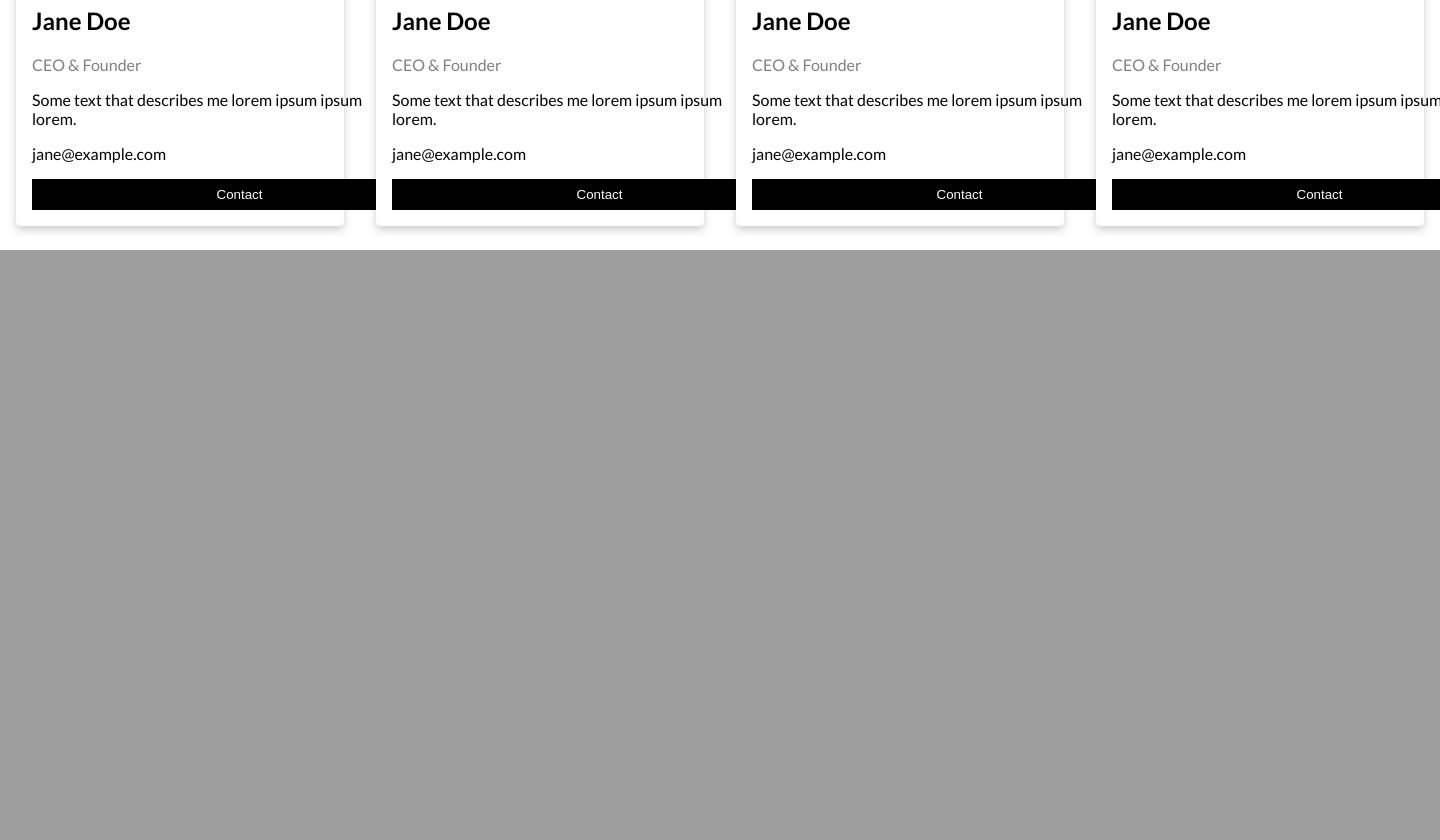
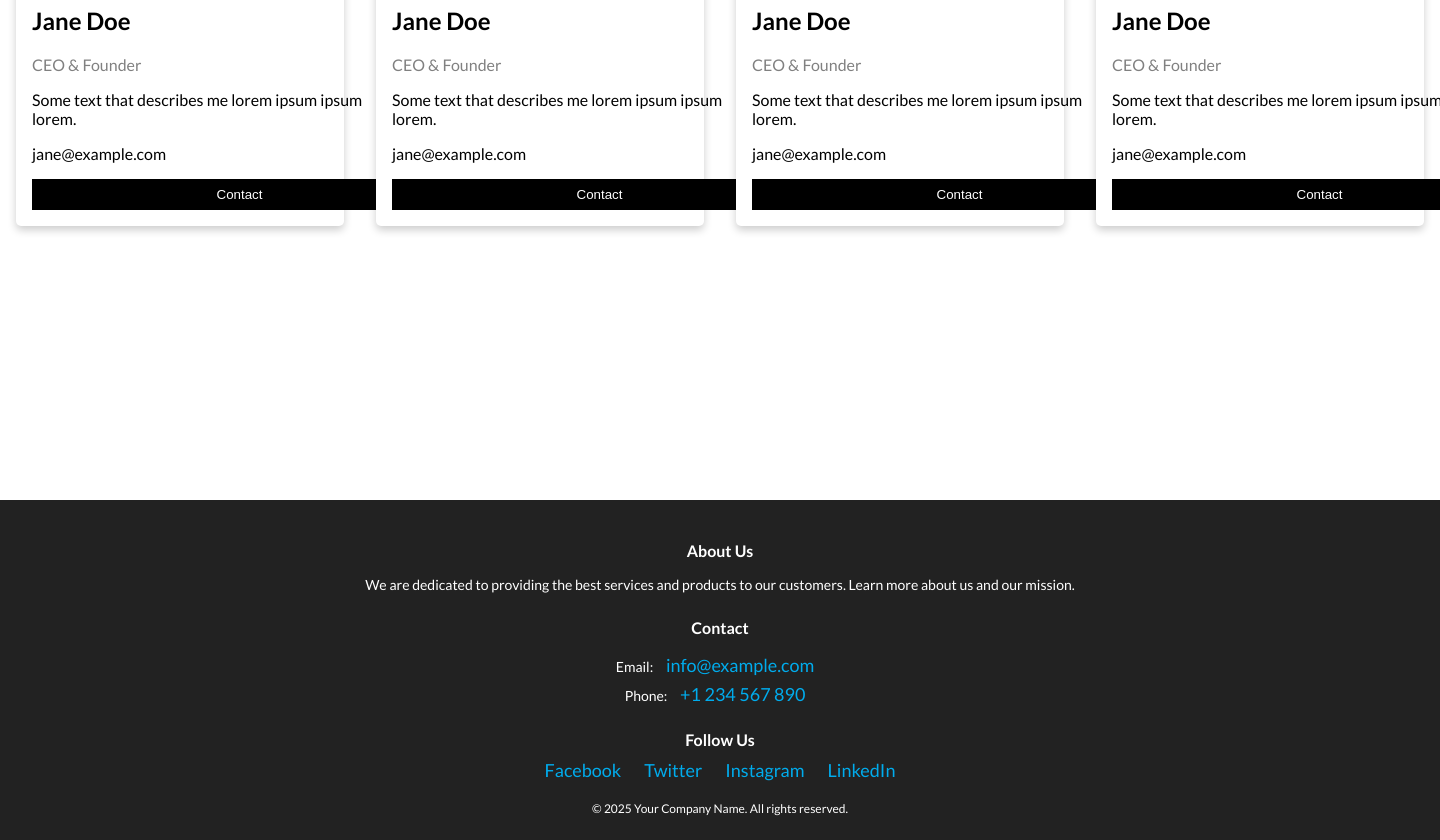
Before and after one commit to Zack-bug/Vegetable-, a PHP site: page /Homepage.html in a window 1440 px wide; the page is wider, and only the part inside the window is pictured. Shown: the part 866-1706 px from the top of that part. Before the commit the page ends 1116 px from the top of that part, so only its background shows below. Run offline with PHP 8.4, Linux system fonts and the light colour scheme.

Commit message:
12321
homepage footer design and code

```diff
--- a/Homepage.html
+++ b/Homepage.html
@@ -115,5 +115,36 @@
         </div>
       </section>
     </main>
+    <footer class="footer_home">
+      <div class="footer_home-container">
+        <div class="footer_home-section">
+          <h4>About Us</h4>
+          <p>
+            We are dedicated to providing the best services and products to our
+            customers. Learn more about us and our mission.
+          </p>
+        </div>
+
+        <div class="footer_home-section">
+          <h4>Contact</h4>
+          <p>
+            Email: <a href="mailto:info@example.com">info@example.com</a><br />
+            Phone: <a href="tel:+1234567890">+1 234 567 890</a>
+          </p>
+        </div>
+
+        <div class="footer_home-section">
+          <h4>Follow Us</h4>
+          <a href="https://facebook.com" target="_blank">Facebook</a>
+          <a href="https://twitter.com" target="_blank">Twitter</a>
+          <a href="https://instagram.com" target="_blank">Instagram</a>
+          <a href="https://linkedin.com" target="_blank">LinkedIn</a>
+        </div>
+
+        <div class="footer_home-bottom">
+          <p>&copy; 2025 Your Company Name. All rights reserved.</p>
+        </div>
+      </div>
+    </footer>
   </body>
 </html>
--- a/css/styles.css
+++ b/css/styles.css
@@ -364,3 +364,47 @@
   width: 100%;
   height: 95%;
 }
+body {
+  margin: 0;
+  display: flex;
+  flex-direction: column;
+  min-height: 100vh;
+}
+
+.footer_home {
+  background-color: #222;
+  color: #fff;
+  padding: 20px 0;
+  text-align: center;
+  margin-top: auto;
+  height: max-content;
+}
+
+.footer_home-container {
+  max-width: 1200px;
+  margin: auto;
+  padding: 0 20px;
+}
+
+.footer_home-section {
+  margin-bottom: 20px;
+}
+
+.footer_home-section h4 {
+  margin-bottom: 10px;
+}
+
+.footer_home-section p {
+  font-size: 14px;
+  line-height: 1.6;
+}
+
+.footer_home-section a {
+  color: #00aced;
+  text-decoration: none;
+  margin: 0 10px;
+}
+
+.footer_home-bottom {
+  font-size: 12px;
+}
```
